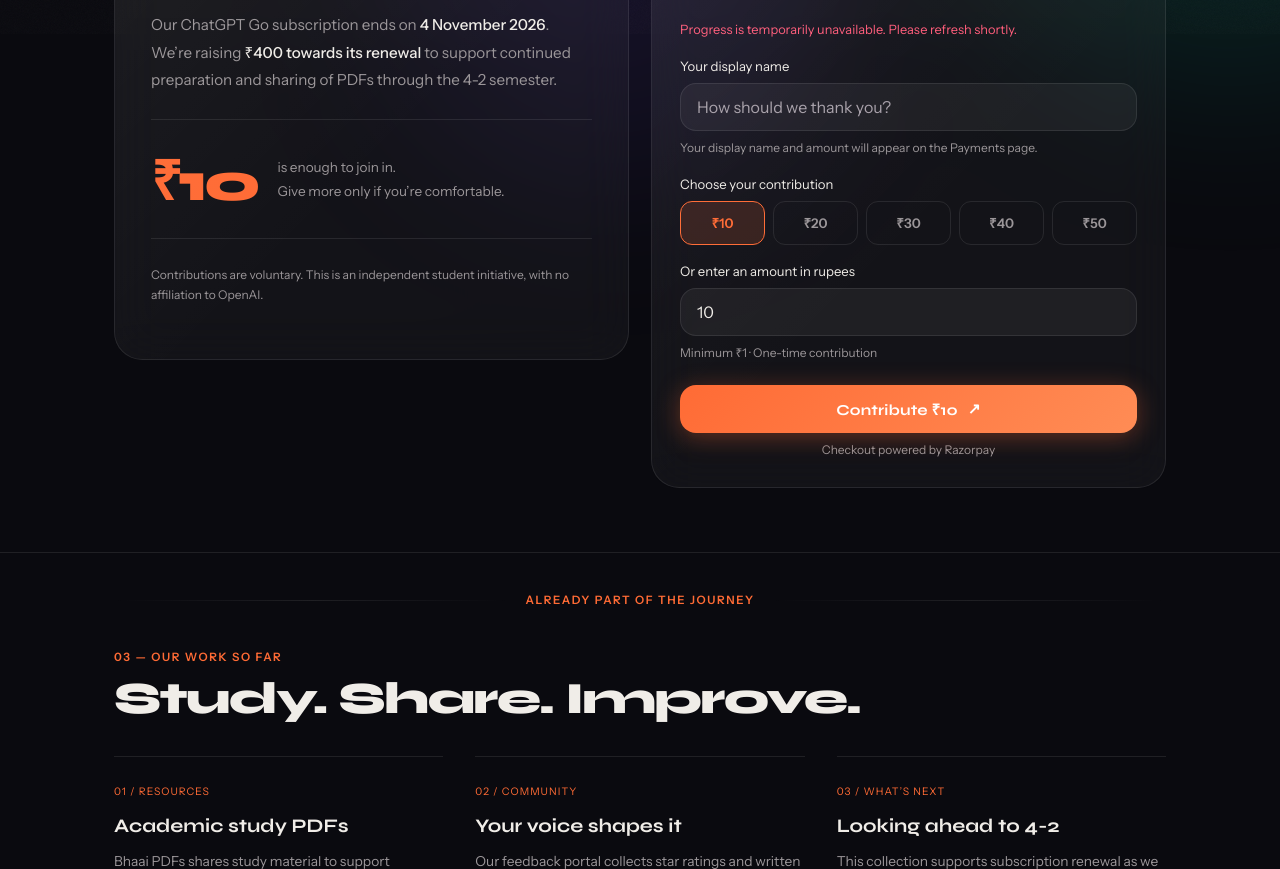
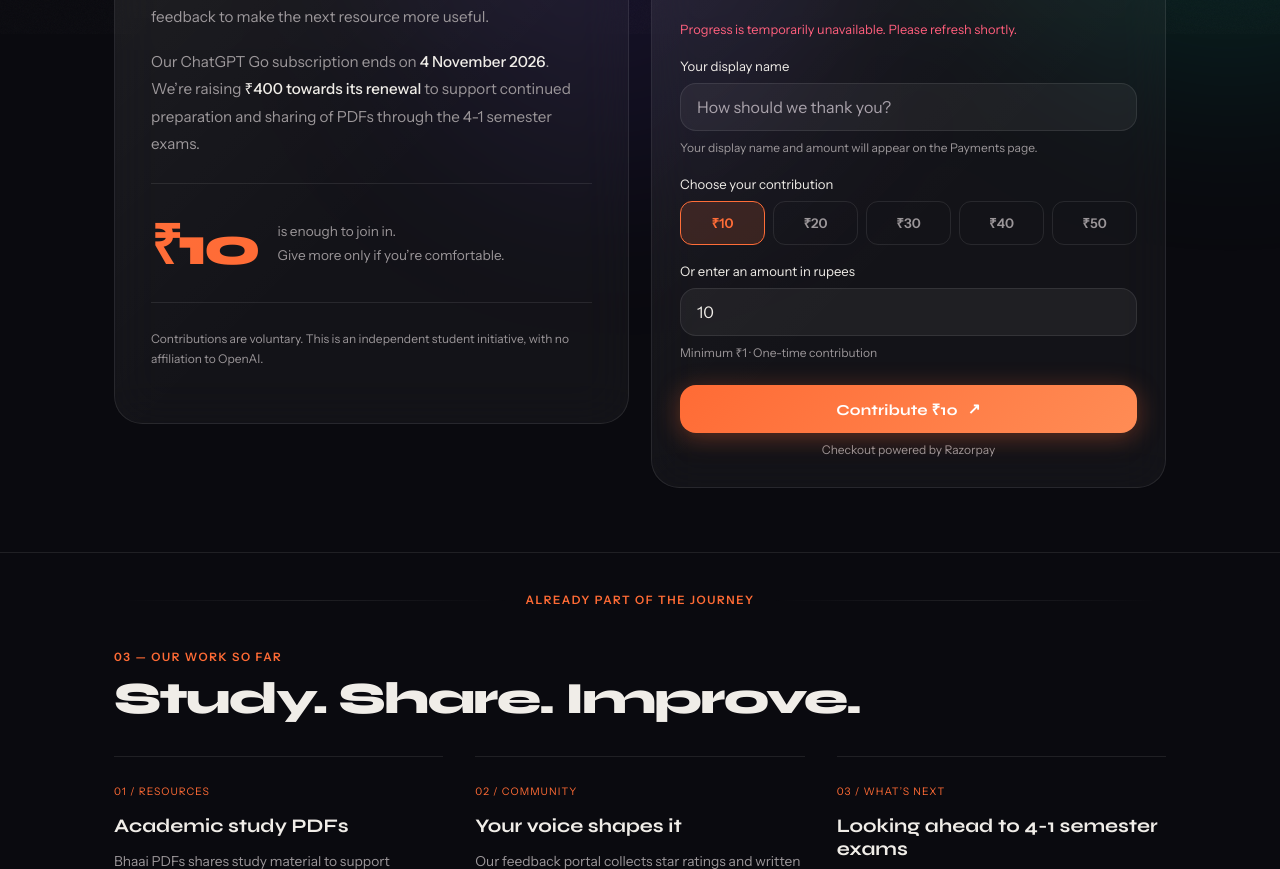
Before and after one commit to lokeshkodamanchili/bhaai-pdfs-support, a website: page public/index.html in a window 1280 px wide. Shown: the part 766-1635 px from the top of the page. Drawn offline with nearby package versions, Linux system fonts and the light colour scheme; no server answers.

Commit message:
Correct campaign semester wording to 4-1 semester exams

```diff
--- a/public/index.html
+++ b/public/index.html
@@ -5,10 +5,10 @@
 <div class="mode-banner" id="modeBanner" role="status">Connecting to campaign…</div>
 <div id="content" tabindex="-1"><section id="homePage" class="page">
 <section class="hero"><div class="hero-eyebrow"><span class="eyebrow-dot"></span>By students. For students.</div><h1 class="hero-title">Keep the PDFs<br><em>coming, bhaai.</em></h1><p class="hero-sub">A little support today. More study resources for the semesters ahead.</p><div class="deadline">Subscription ends <strong>04 November 2026</strong></div></section>
-<main class="support-grid"><article class="card story"><div class="card-label"><span>01</span> The next chapter</div><h2 class="card-title">Let’s take Bhaai PDFs<br>through 4-2.</h2><p>We’ve been sharing academic study PDFs and listening to your feedback to make the next resource more useful.</p><p>Our ChatGPT Go subscription ends on <strong>4 November 2026</strong>. We’re raising <strong>₹400 towards its renewal</strong> to support continued preparation and sharing of PDFs through the 4-2 semester.</p><div class="story-note"><span>₹10</span><p>is enough to join in.<br>Give more only if you’re comfortable.</p></div><p class="fine">Contributions are voluntary. This is an independent student initiative, with no affiliation to OpenAI.</p></article>
+<main class="support-grid"><article class="card story"><div class="card-label"><span>01</span> The next chapter</div><h2 class="card-title">Let’s take Bhaai PDFs<br>through 4-1 semester exams.</h2><p>We’ve been sharing academic study PDFs and listening to your feedback to make the next resource more useful.</p><p>Our ChatGPT Go subscription ends on <strong>4 November 2026</strong>. We’re raising <strong>₹400 towards its renewal</strong> to support continued preparation and sharing of PDFs through the 4-1 semester exams.</p><div class="story-note"><span>₹10</span><p>is enough to join in.<br>Give more only if you’re comfortable.</p></div><p class="fine">Contributions are voluntary. This is an independent student initiative, with no affiliation to OpenAI.</p></article>
 <article class="card donate-card"><div class="card-label"><span>02</span> Make it happen</div><div class="fund-top"><h2 class="card-title">One small goal.</h2><span class="target-pill">₹400 target</span></div><div class="raised"><strong id="raised">—</strong><span>of ₹400 raised</span></div><div class="progress" id="progress" role="progressbar" aria-label="Fundraising progress" aria-valuemin="0" aria-valuemax="400" aria-valuenow="0"><div id="progressFill"></div></div><div class="progress-meta"><span id="supporterCount">Loading contributions…</span><span id="progressPercent">—</span></div><p id="campaignStatus" role="status"></p>
 <form id="donationForm"><label for="donorName">Your display name</label><input id="donorName" name="name" required maxlength="60" placeholder="How should we thank you?" autocomplete="name"><p class="fine">Your display name and amount will appear on the Payments page.</p><label>Choose your contribution</label><div class="amounts" role="group" aria-label="Suggested contribution amounts"><button type="button" data-amount="10" aria-pressed="true">₹10</button><button type="button" data-amount="20" aria-pressed="false">₹20</button><button type="button" data-amount="30" aria-pressed="false">₹30</button><button type="button" data-amount="40" aria-pressed="false">₹40</button><button type="button" data-amount="50" aria-pressed="false">₹50</button></div><label for="amount">Or enter an amount in rupees</label><input id="amount" name="amount" type="number" min="1" max="1000000" step="0.01" value="10" required><div class="fine">Minimum ₹1 · One-time contribution</div><button class="submit-btn" id="donateBtn" type="submit"><span>Contribute ₹10</span><span aria-hidden="true">↗</span></button><p class="fine checkout-note">Checkout powered by Razorpay</p><p id="donationMessage" role="status"></p></form></article></main>
-<section class="work-section"><div class="section-divider"><div class="divider-line"></div><div class="divider-label">Already part of the journey</div><div class="divider-line"></div></div><div class="work-inner"><div class="reviews-eyebrow">03 — Our work so far</div><h2 class="reviews-title">Study. Share. Improve.</h2><div class="work-grid"><article><span class="work-number">01 / RESOURCES</span><h3>Academic study PDFs</h3><p>Bhaai PDFs shares study material to support students with their academic preparation.</p></article><article><span class="work-number">02 / COMMUNITY</span><h3>Your voice shapes it</h3><p>Our feedback portal collects star ratings and written experiences so future resources can improve.</p><a href="https://lokeshkodamanchili.github.io/feedback-site/" target="_blank" rel="noopener">Visit the original feedback portal ↗</a></article><article><span class="work-number">03 / WHAT’S NEXT</span><h3>Looking ahead to 4-2</h3><p>This collection supports subscription renewal as we aim to continue preparing and sharing PDFs through the 4-2 semester.</p><a href="#reviews">Share your experience ↗</a></article></div><p class="fine">₹400 is this campaign’s collection goal. Renewal supports our tools; it is not a purchase of guaranteed PDFs or a tax-deductible charitable donation.</p></div></section></section>
+<section class="work-section"><div class="section-divider"><div class="divider-line"></div><div class="divider-label">Already part of the journey</div><div class="divider-line"></div></div><div class="work-inner"><div class="reviews-eyebrow">03 — Our work so far</div><h2 class="reviews-title">Study. Share. Improve.</h2><div class="work-grid"><article><span class="work-number">01 / RESOURCES</span><h3>Academic study PDFs</h3><p>Bhaai PDFs shares study material to support students with their academic preparation.</p></article><article><span class="work-number">02 / COMMUNITY</span><h3>Your voice shapes it</h3><p>Our feedback portal collects star ratings and written experiences so future resources can improve.</p><a href="https://lokeshkodamanchili.github.io/feedback-site/" target="_blank" rel="noopener">Visit the original feedback portal ↗</a></article><article><span class="work-number">03 / WHAT’S NEXT</span><h3>Looking ahead to 4-1 semester exams</h3><p>This collection supports subscription renewal as we aim to continue preparing and sharing PDFs through the 4-1 semester exams.</p><a href="#reviews">Share your experience ↗</a></article></div><p class="fine">₹400 is this campaign’s collection goal. Renewal supports our tools; it is not a purchase of guaranteed PDFs or a tax-deductible charitable donation.</p></div></section></section>
 <section id="paymentsPage" class="page" hidden><div class="hero"><div class="hero-eyebrow"><span class="eyebrow-dot"></span>The people behind the progress</div><h1 class="hero-title">Every bit <em>counts.</em></h1><p class="hero-sub">A thank-you to everyone helping the next chapter happen.</p></div><div class="payments-wrap card"><div class="fund-top"><h2 class="card-title">Payments</h2><button id="refreshPayments" class="text-btn">Refresh ↻</button></div><p class="fine">Latest 100 verified contributions. Refunded amounts are deducted from progress. Test entries appear only in Test Mode.</p><div id="paymentsList" class="payments-list" aria-live="polite">Loading contributions…</div></div></section>
 <section id="reviewsPage" class="page" hidden><div class="hero"><div class="hero-eyebrow"><span class="eyebrow-dot"></span>Share your experience</div><h1 class="hero-title">Are the PDFs <em>helping?</em></h1><p class="hero-sub">Tell us what works and what could be better. Your feedback helps shape the next resource.</p></div>  <!-- MAIN GRID — Form + Chart only -->
   <main class="grid">
```
